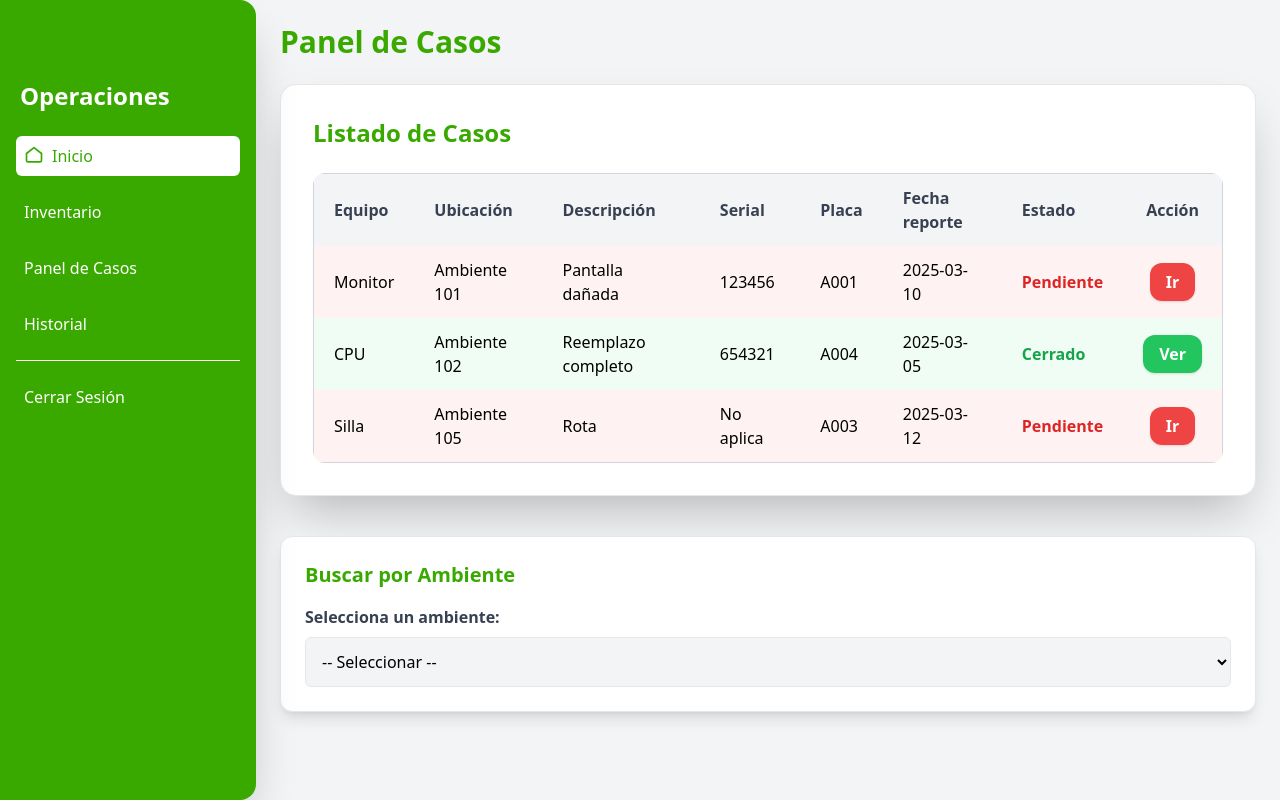
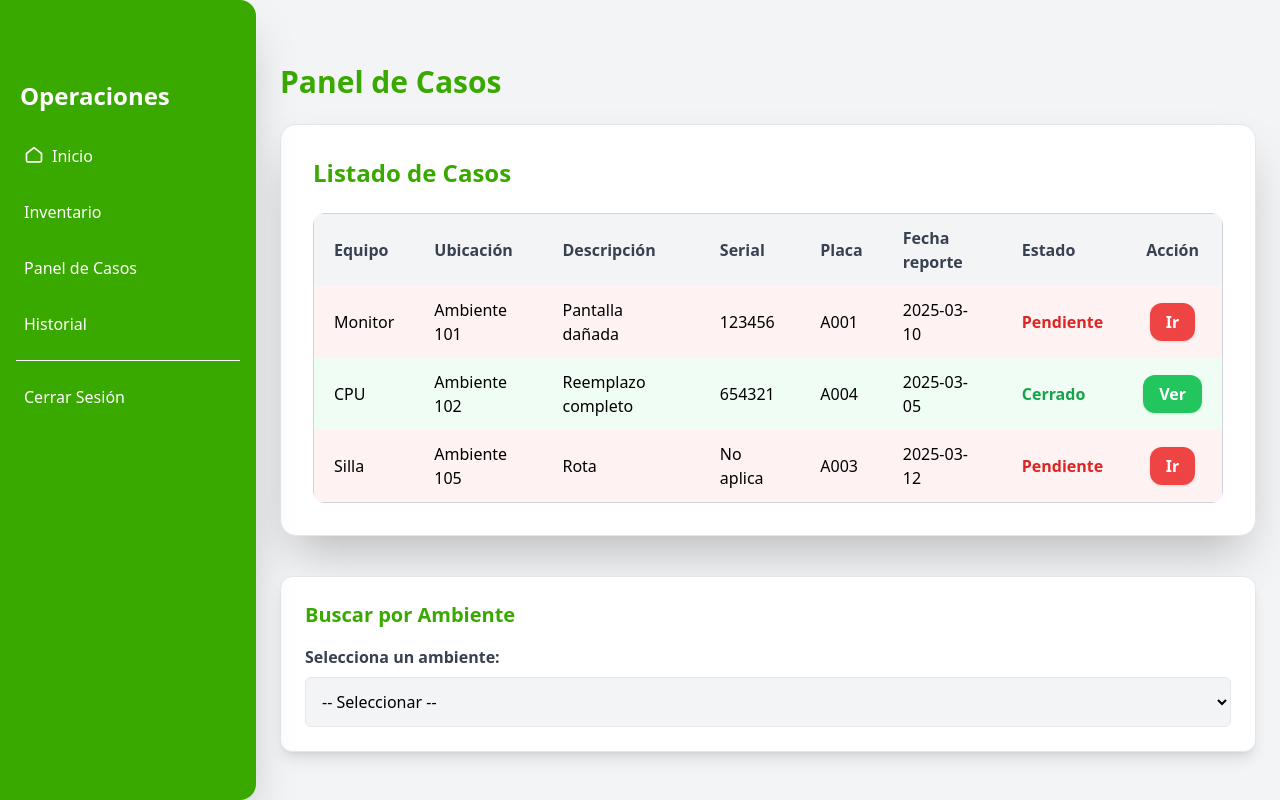
Before and after one commit to Stely69/mesa-de-ayuda, a PHP site: page /views/Almn/casos.php in a window 1280 px wide. Run offline with PHP 8.4, Linux system fonts and the light colour scheme; some libraries are stand-ins or nearby versions.

Commit message:
feat: enhance layout and structure of the case panel for improved usability

```diff
--- a/public/views/Almn/casos.php
+++ b/public/views/Almn/casos.php
@@ -7,10 +7,10 @@
     <script src="https://cdn.tailwindcss.com"></script>
 </head>
 <body class="bg-gray-100">
-    <div class="flex">
+    <div class="flex flex-col lg:flex-row">
         <?php include __DIR__ . '/barra.php'; ?>
 
-        <main class="flex-1 p-6 ml-64 overflow-auto">
+        <main class="flex-1 p-6 md:ml-64 overflow-auto pt-16">
             <h2 class="text-3xl font-semibold text-[#39A900] mb-6">Panel de Casos</h2>
 
             <div class="bg-white p-8 rounded-2xl shadow-2xl border border-gray-200 mb-10">
@@ -71,7 +71,6 @@
                 </div>
             </div>
 
-
             <div class="bg-white p-6 rounded-xl shadow-lg border border-gray-200 hover:shadow-2xl transition-all mt-10">
                 <h3 class="text-xl font-bold text-[#39A900] mb-4">Buscar por Ambiente</h3>
                 <label for="ambiente" class="block text-gray-700 font-semibold mb-2">Selecciona un ambiente:</label>
@@ -104,8 +103,26 @@
                 </div>
                 <div id="sinCasos" class="text-gray-500 mt-4 hidden">Sin casos para este ambiente.</div>
             </div>
+        </main>
+    </div>
+
 
 <script>
+            document.addEventListener("DOMContentLoaded", function() {
+            const links = document.querySelectorAll(".nav-link");
+            const currentPath = window.location.pathname.split("/").pop();
+
+            links.forEach(link => {
+                const linkPath = link.getAttribute("href").split("/").pop();
+                if (linkPath === currentPath) {
+                    link.classList.add("bg-white", "text-[#39A900]", "font-bold");
+                    link.classList.remove("hover:bg-white", "hover:text-[#39A900]");
+                } else {
+                    link.classList.remove("bg-white", "text-[#39A900]", "font-bold");
+                    link.classList.add("hover:bg-white", "hover:text-[#39A900]");
+                }
+            });
+        });
     const casosPorAmbiente = {
         101: [
             { caso: 'Cambio de monitor', estado: 'Pendiente', fechaRecibido: '2024-03-01', fechaResuelto: '-' },
```
Lines whose indentation alone changed are shown as unchanged.
